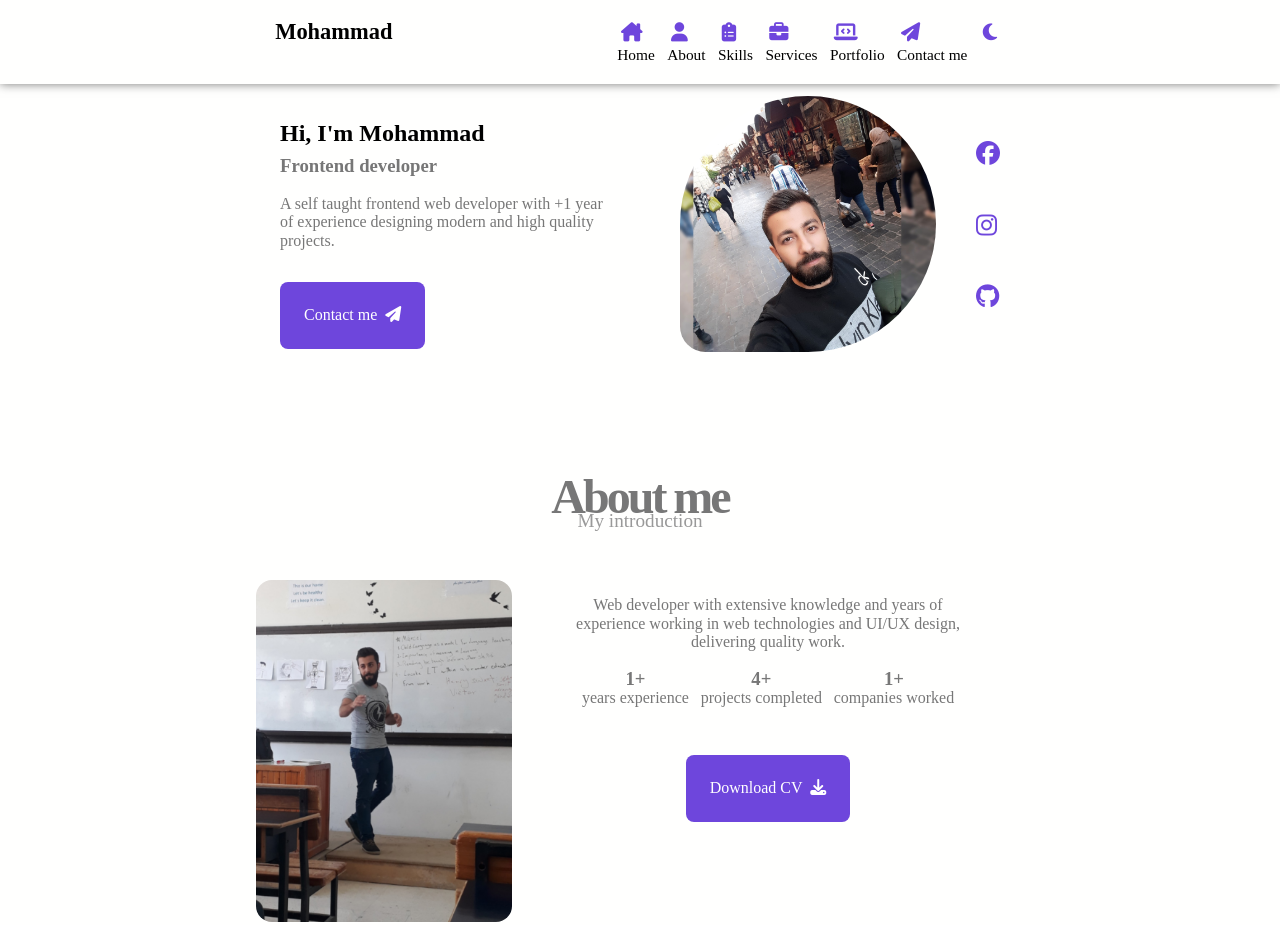
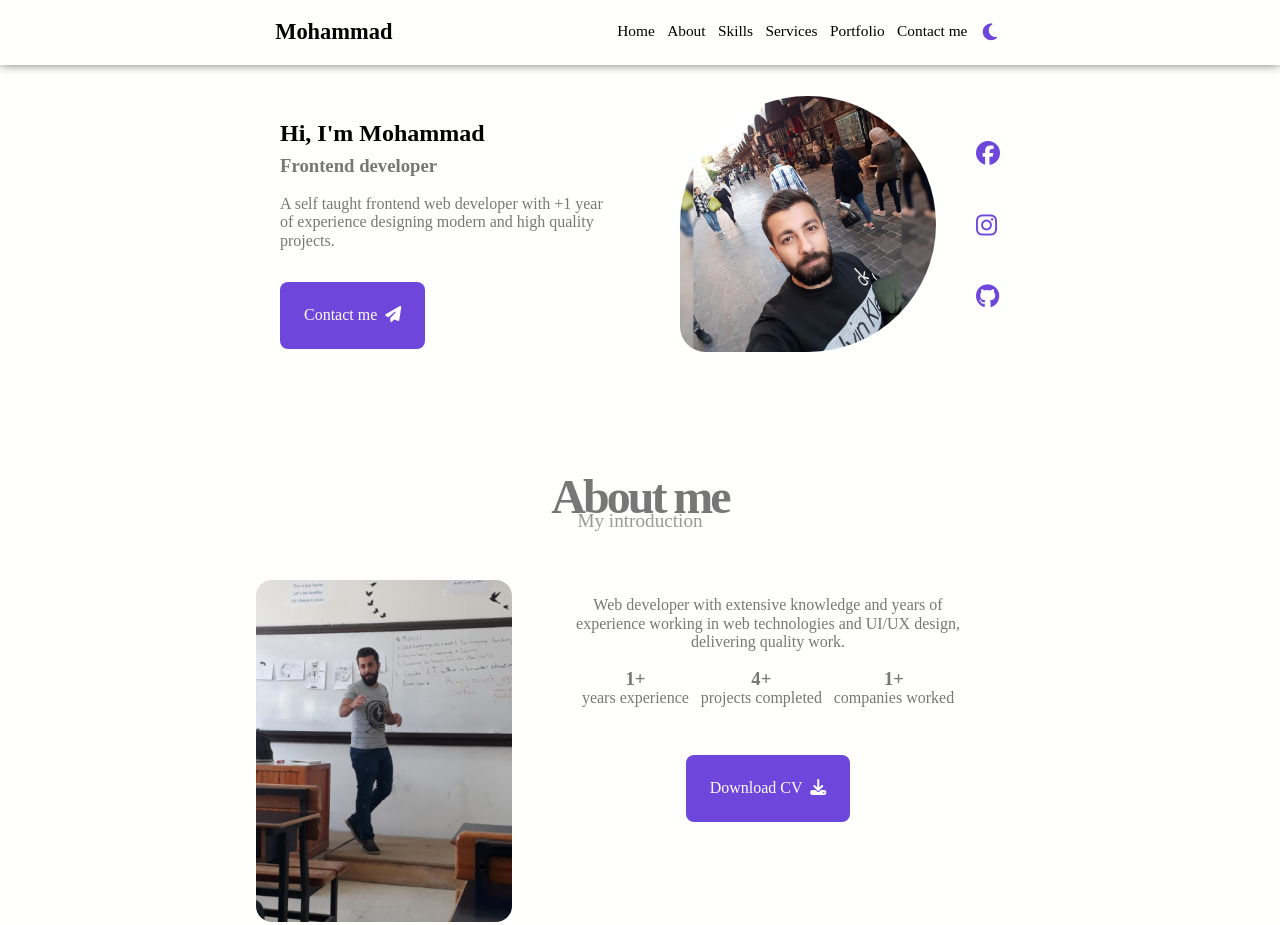
Before and after one commit to M7MD-abo-jacob/Responsive-Portfolio, a plain HTML site: page index.html in a window 1280 px wide. Shown: the top 925 px of the page. Drawn offline with Linux system fonts and the light colour scheme.

Commit message:
Add files via upload

```diff
--- a/index.html
+++ b/index.html
@@ -18,11 +18,21 @@
         <h3>Mohammad</h3>
       </div>
       <div class="nav">
+        <ul>
+          <li><a href="#main"><p>Home</p></a></li>
+          <li><a href="#about"><p>About</p></a></li>
+          <li><a href="#skills"><p>Skills</p></a></li>
+          <li><a href="#services"><p>Services</p></a></li>
+          <li><a href="#portfolio"><p>Portfolio</p></a></li>
+          <li><a href="#contact"><p>Contact me</p></a></li>
+        </ul>
+        <div>
+          <i id="night-mode" onclick="toggleNight()" class="fa-solid fa-moon"></i>
+        </div>
         <div class="nav-icon">
           <span></span>
           <span></span>
           <span></span>
-        </div>
           <ul>
             <li><a href="#main"><i class="fa-solid fa-house-chimney"></i><p>Home</p></a></li>
             <li><a href="#about"><i class="fa-solid fa-user"></i><p>About</p></a></li>
@@ -31,8 +41,6 @@
             <li><a href="#portfolio"><i class="fa-solid fa-laptop-code"></i><p>Portfolio</p></a></li>
             <li><a href="#contact"><i class="fa-solid fa-paper-plane"></i><p>Contact me</p></a></li>
           </ul>
-        <div>
-          <i id="night-mode" onclick="toggleNight()" class="fa-solid fa-moon"></i>
         </div>
         <!--<i class="fa-solid fa-grip"></i>-->
       </div>
```
Lines whose indentation alone changed are shown as unchanged.
